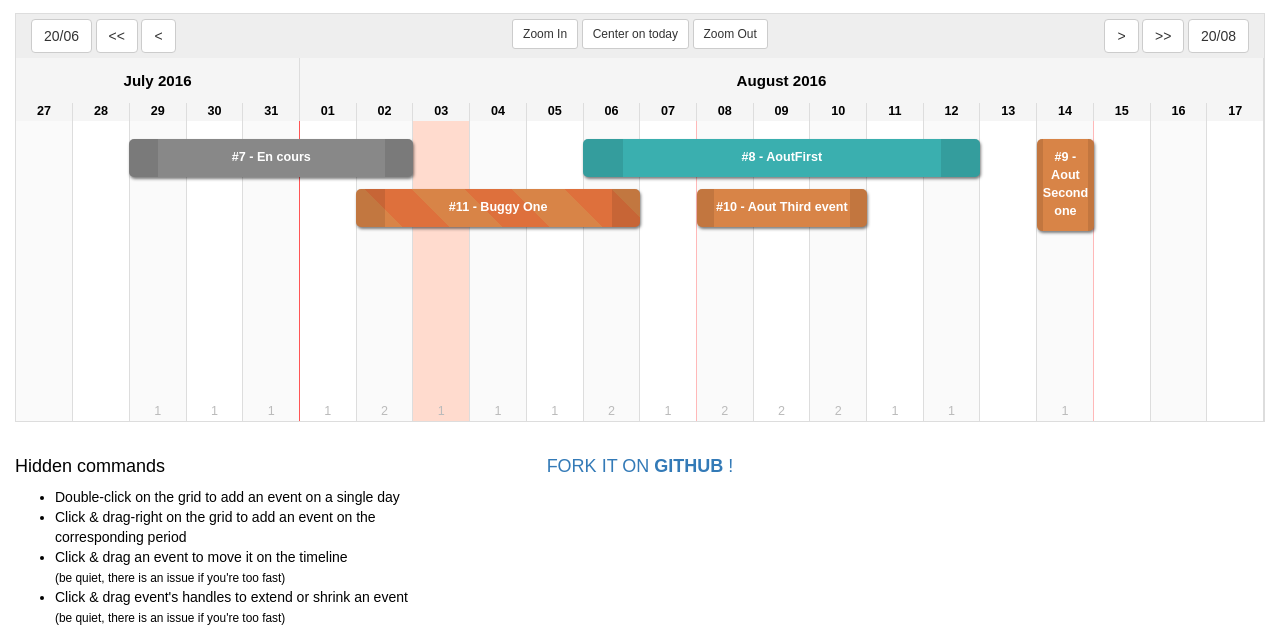
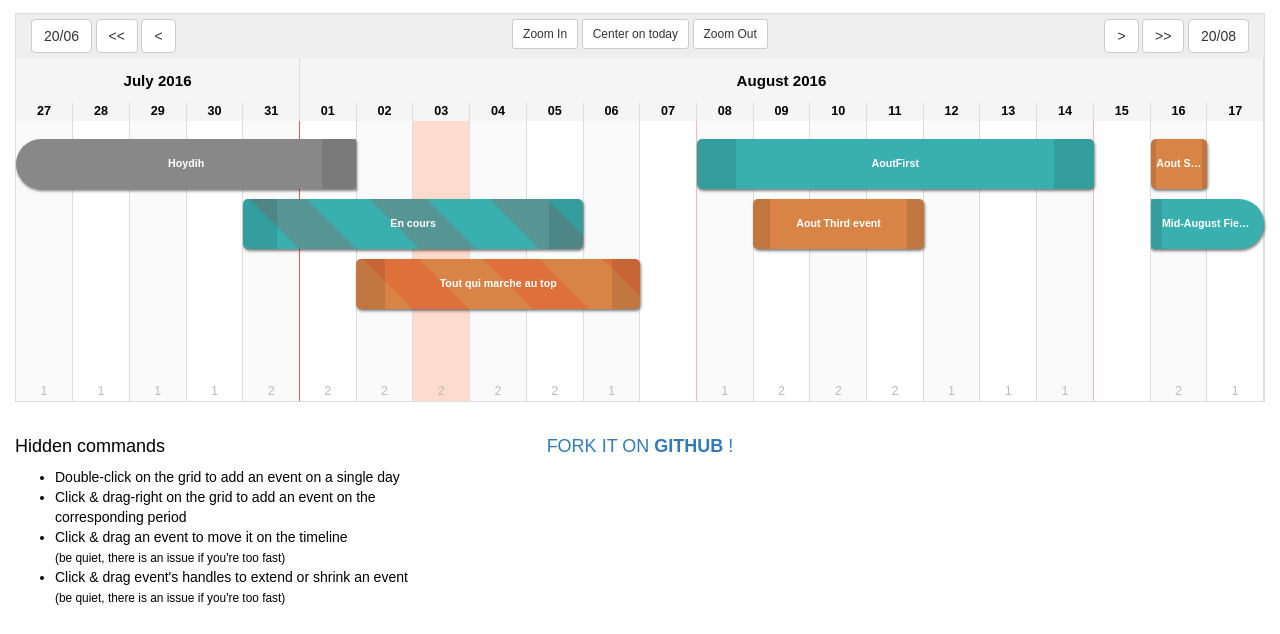
Before and after one commit to polosson/Plantt, a plain HTML site: page index.html in a window 1280 px wide. Shown: the part 75-709 px from the top of the page. Drawn offline with Linux system fonts and the light colour scheme.

Commit message:
Better calculation of the grid height (dynamic fit number of lines)

```diff
--- a/index.html
+++ b/index.html
@@ -83,14 +83,19 @@ var planttExample = angular.module("planttExample", ["plantt.module"]);
 
 planttExample.controller("planttExample", function($scope, $timeout){
 
-// Create the events list
+  // Basic settings (optional)
+  $scope.eventHeight = 50;  // Height of events elements in pixels
+  $scope.eventMargin = 10;  // Margin above events elements for spacing
+  $scope.nbLines     = 6;   // Maximum number of lines we can draw in timeline
+
+  // Create the events list
   $scope.events = [
     { id: 0,  title: "Event One",    type: 'normal', startDate: new Date(2016, 6-1, 21, 8), endDate: new Date(2016, 7-1, 4, 19) },
-    { id: 1,  title: "Wouzah",	     type: 'normal', startDate: new Date(2016, 7-1, 14, 8), endDate: new Date(2016, 7-1, 15, 19) },
+    { id: 1,  title: "Testing",	     type: 'normal', startDate: new Date(2016, 7-1, 14, 8), endDate: new Date(2016, 7-1, 15, 19) },
     { id: 2,  title: "Hoydih",       type: 'urgent', startDate: new Date(2016, 7-1, 21, 8), endDate: new Date(2016, 7-1, 25, 19) },
-    { id: 3,  title: "À cheval",     type: 'urgent', startDate: new Date(2016, 7-1, 21, 8), endDate: new Date(2016, 7-1, 24, 19) },
+    { id: 3,  title: "Another one",  type: 'urgent', startDate: new Date(2016, 7-1, 21, 8), endDate: new Date(2016, 7-1, 24, 19) },
     { id: 10, title: "It's now Bud", type: 'normal', startDate: new Date(2016, 7-1, 29, 8), endDate: new Date(2016, 8-1, 2, 19) },
-    { id: 11, title: "Aout First",   type: 'normal', startDate: new Date(2016, 8-1, 6, 8),  endDate: new Date(2016, 8-1, 12, 19) }
+    { id: 11, title: "Milestone 1",  type: 'normal', startDate: new Date(2016, 8-1, 6, 8),  endDate: new Date(2016, 8-1, 12, 19) }
   ];
 
   // Listen to the "daySelect" DOM event, to add a new event
@@ -119,7 +124,12 @@ planttExample.controller("planttExample", function($scope, $timeout){
 
 
 });</pre>
-			<h4>Recommandations</h4>
+		</div>
+
+	</section>
+	<section class="row">
+		<div class="col-md-12">
+			<h3>Documentation</h3>
 			<p>
 
 			</p>
--- a/js/example.js
+++ b/js/example.js
@@ -8,20 +8,25 @@
 var planttEx = angular.module("planttEx", ["plantt.module"]);
 
 planttEx.controller("planttExample", function($scope, $timeout){
+	// Basic settings (optional)
+	$scope.eventHeight	= 50;	// Height of events elements in pixels
+	$scope.eventMargin	= 10;	// Margin above events elements for spacing
+	$scope.nbLines		= 6;	// Maximum number of lines we can draw in timeline
 
 	// Create the events list
 	$scope.events = [
 		{ id: 1, title: 'Opps Lala', type: 'normal', startDate: new Date(2016, 6-1, 21, 8), endDate: new Date(2016, 7-1, 4, 19) },
 		{ id: 2, title: 'Wouzah', type: 'normal', startDate: new Date(2016, 7-1, 14, 8), endDate: new Date(2016, 7-1, 15, 19) },
-		{ id: 3, title: 'Hoydih', type: 'urgent', startDate: new Date(2016, 7-1, 21, 8), endDate: new Date(2016, 7-1, 25, 19) },
+		{ id: 3, title: 'Hoydih', type: 'urgent', startDate: new Date(2016, 7-1, 21, 8), endDate: new Date(2016, 8-1, 1, 19) },
 		{ id: 4, title: 'Surpuissant', type: 'urgent', startDate: new Date(2016, 7-1, 19, 8), endDate: new Date(2016, 7-1, 21, 19) },
 		{ id: 5, title: 'Gniuk', type: 'urgent', startDate: new Date(2016, 7-1, 17, 8), endDate: new Date(2016, 7-1, 22, 19) },
 		{ id: 6, title: 'Gnark Gnark Gnark Gnark Gnark Gnark Gnark', type: 'urgent', startDate: new Date(2016, 7-1, 17, 8), endDate: new Date(2016, 7-1, 18, 19) },
-		{ id: 7, title: 'En cours', type: 'normal', startDate: new Date(2016, 7-1, 29, 8), endDate: new Date(2016, 8-1, 2, 19) },
-		{ id: 8, title: 'AoutFirst', type: 'normal', startDate: new Date(2016, 8-1, 6, 8), endDate: new Date(2016, 8-1, 12, 19) },
-		{ id: 9, title: 'Aout Second one', type: 'urgent', startDate: new Date(2016, 8-1, 14, 8), endDate: new Date(2016, 8-1, 14, 19) },
-		{ id: 10, title: 'Aout Third event', type: 'urgent', startDate: new Date(2016, 8-1, 8, 8), endDate: new Date(2016, 8-1, 10, 19) },
-		{ id: 11, title: 'Buggy One', type: 'urgent', startDate: new Date(2016, 8-1, 2, 8), endDate: new Date(2016, 8-1, 6, 19) }
+		{ id: 7, title: 'En cours', type: 'normal', startDate: new Date(2016, 7-1, 31, 8), endDate: new Date(2016, 8-1, 5, 19) },
+		{ id: 8, title: 'AoutFirst', type: 'normal', startDate: new Date(2016, 8-1, 8, 8), endDate: new Date(2016, 8-1, 14, 19) },
+		{ id: 9, title: 'Aout Second one', type: 'urgent', startDate: new Date(2016, 8-1, 16, 8), endDate: new Date(2016, 8-1, 16, 19) },
+		{ id: 10, title: 'Aout Third event', type: 'urgent', startDate: new Date(2016, 8-1, 9, 8), endDate: new Date(2016, 8-1, 11, 19) },
+		{ id: 11, title: 'Tout qui marche au top', type: 'urgent', startDate: new Date(2016, 8-1, 2, 8), endDate: new Date(2016, 8-1, 6, 19) },
+		{ id: 12, title: 'Mid-August Fiesta', type: 'normal', startDate: new Date(2016, 8-1, 16, 8), endDate: new Date(2016, 8-1, 21, 19) }
 	];
 
 	// Listen to the "daySelect" DOM event, to add a new event
--- a/plantt-template.html
+++ b/plantt-template.html
@@ -34,19 +34,19 @@
 	<table>
 		<tbody>
 			<tr>
-				<td ng-repeat="day in enumDays" title="{{day.title}}"
+				<td ng-repeat="day in enumDays" title="{{day.title}}" height="{{gridHeight}}"
 					ng-class="{'today': day.today, 'sunday': day.date.getDay() === 0, 'month': day.isLastOfMonth}">
 					<span ng-show="day.nbEvents > 0">{{day.nbEvents}}</span>
 				</td>
 			</tr>
 		</tbody>
 	</table>
-	<event ng-repeat="ev in renderedEvents" event-id="{{ev.id}}" title="{{ev.title}}"
+	<event ng-repeat="ev in renderedEvents" event-id="{{ev.id}}" title="#{{ev.id}} - {{ev.title}}"
 		   ng-style="ev.locScale"
 		   ng-class="[ev.extraClasses]">
 		<handle class="leftHandle"  event-id="{{ev.id}}" handle-side="left"></handle>
 		<handle class="rightHandle" event-id="{{ev.id}}" handle-side="right"></handle>
-		<label>#{{ev.id}} - {{ev.title}}</label>
+		<label>{{ev.title}}</label>
 	</event>
-	<eventhelper></eventhelper>
+	<eventhelper>New event</eventhelper>
 </div>
--- a/plantt.css
+++ b/plantt.css
@@ -98,13 +98,11 @@ scheduler .eventsContainer {
 /***** Scheduler events *****/
 scheduler event, scheduler eventhelper {
 	position: absolute;
-	text-align: center;
 	box-sizing: border-box;
+	height: 50px;
 	margin-top: 125px;
 	background-color: #46b8da;
-	color: #FFF;
 	padding: 0;
-	width: 61px;
 	border-radius: 5px;
 	box-shadow: 1px 2px 3px rgba(0,0,0,0.5);
 	z-index: 200;
@@ -130,9 +128,15 @@ scheduler event handle.rightHandle {
 }
 scheduler event label {
 	display: block;
-	padding: 10px 10%;
+	padding: 17px 10%;
+	text-align: center;
+	font-size: 8pt;
+	color: #FFF;
 	margin: 0;
 	cursor: move;
+	overflow: hidden;
+	white-space: nowrap;
+	text-overflow: ellipsis;
 }
 
 scheduler event.overLeft {
@@ -153,8 +157,8 @@ scheduler event.past {
 	background-color: #888 !important;
 }
 scheduler event.current {
-	background: linear-gradient(45deg, transparent, transparent 33px, rgba(255,0,0,0.15) 33px, rgba(255,0,0,0.15) 66px, transparent 66px, transparent);
-	background-size: 100px;
+	background: linear-gradient(45deg, transparent, transparent 40px, rgba(255,0,0,0.15) 40px, rgba(255,0,0,0.15) 80px, transparent 80px, transparent);
+	background-size: 120px;
 	background-position: 0 0;
 
 	-webkit-animation: animStripes 5s linear infinite;
@@ -168,11 +172,14 @@ scheduler eventhelper {
 	display: none;
 	top: 0;
 	width: 0;
-	height: 40px;
-	background: none;
+	background-color: #FFF;
 	border: 2px dashed red;
 	color: #555;
-	font-size: 0.8em;
+	text-align: center;
+	padding: 17px 0;
+	overflow: hidden;
+	white-space: nowrap;
+	text-overflow: ellipsis;
 }
 
 /***** Animations *****/
--- a/plantt.js
+++ b/plantt.js
@@ -58,15 +58,24 @@ angular.module('plantt.module', [])
 			restrict: 'E',							// DOM Element only : <scheduler></scheduler>
 			templateUrl: 'plantt-template.html',	// Load HTML template for the view
 			link: function(scope){
-				scope.eventHeightBase  = 40 + 10;									// Estimated mean of the height of events
+				// Create the list of events variable, if not present in the app controller
+				if (!scope.events)
+					scope.events = [];
+				// Options that can be overwritten in app controller
+				if (!scope.eventHeight)
+					scope.eventHeight	= 50;				// Height of events elements in pixels
+				if (!scope.eventMargin)
+					scope.eventMargin	= 10;				// Margin above events elements for spacing
+				if (!scope.nbLines)
+					scope.nbLines		= 5;				// Maximum number of lines we can draw in timeline
+				scope.nbLines += 1;							// With one line more to be safe
+				// View essentials
 				scope.currDate   = addDaysToDate(new Date(), 0);					// Today's date
 				scope.viewStart  = addDaysToDate(angular.copy(scope.currDate), -7);	// Firt day to display in view. Default: today minus 7 days
 				scope.viewEnd	 = addDaysToDate(angular.copy(scope.currDate), 14);	// Last day to display in view. Default: today plus 14 days
-				if (!scope.events)
-					scope.events = [];												// Create the list of events variable, if not present in the app controller
 
 				/**
-				 * Common function to relay errors elsewhere (todo)
+				 * Common function to relay errors elsewhere (@todo)
 				 *
 				 * @param {STRING} lvl The level of the error (0 = Fatal; 1 = Warning; 2 = Notice, 3 = Info)
 				 * @param {STRING} msg The message to show
@@ -96,14 +105,14 @@ angular.module('plantt.module', [])
 					scope.renderedEvents  = [];		// Empty the rendered events list
 
 					// First Loop: on all view's days, to define the grid
-					var lastMonth = -1, monthNumDays = 1, nbMonths = 0, nbLines = 10;
+					var lastMonth = -1, monthNumDays = 1, nbMonths = 0;
 					for (var d = 0; d <= scope.viewPeriod; d++) {
 						var dayDate = addDaysToDate(angular.copy(scope.viewStart), d);
 						var today = (scope.currDate.getTime() === dayDate.getTime());
 						var isLastOfMonth = (daysInMonth(dayDate) === dayDate.getDate());
 
 						// Populate the lines filling
-						for (var l = 1; l <= nbLines; l++) {
+						for (var l = 1; l <= scope.nbLines; l++) {
 							scope.linesFill[l] = [];
 							for (var ld = 0; ld <= scope.viewPeriod; ld++)
 								scope.linesFill[l].push(false);
@@ -135,7 +144,7 @@ angular.module('plantt.module', [])
 						}
 					}
 
-					// Second loop: Filter and calculate the temp list events to be rendered
+					// Second loop: Filter and calculate the placement of all events to be rendered
 					angular.forEach(scope.events, function(evt){
 						var eStart	= evt.startDate.getTime(),
 							eEnd	= evt.endDate.getTime(),
@@ -198,12 +207,27 @@ angular.module('plantt.module', [])
 						evt.locScale = {
 							'left': offsetLeft+'px',
 							'width': (eventWidth - (daysExceed * scope.cellWidth))+'px',
-							'top': (evt.line * scope.eventHeightBase)+'px'
+							'top': (evt.line * (scope.eventHeight + scope.eventMargin))+'px',
+							'height': scope.eventHeight+'px'
 						};
 
 						// Store the event in the temp list
 						scope.renderedEvents.push(angular.copy(evt));
 					});
+
+
+					// Calculate the view height to fit the elements (with margins)
+					var gridMarginBottom = 40;			// Margin to apply at the bottom of grid, below last line
+					var filledLines = 0;
+					for (var l = 1; l <= scope.nbLines; l++) {
+						for (var ld = 0; ld <= scope.viewPeriod; ld++) {
+							if (scope.linesFill[l][ld] !== false) {
+								filledLines += 1;
+								break;
+							}
+						}
+					}
+					scope.gridHeight = ((filledLines+1) * (scope.eventHeight + scope.eventMargin)) + gridMarginBottom;
 				};
 
 				// Call the renderer for the first time
@@ -318,13 +342,14 @@ angular.module('plantt.module', [])
 		return {
 			restrict: 'E',
 			link: function(scope, element) {
+
+				// Click-drag on grid emits the event "periodSelect" to all other scopes
 				var eventHelper = $document.find('eventhelper');
 				var dragInit = false, startWidth = 0, selStart = null, selEnd   = null;
-
-				// Click-drag on grid emits the event "periodSelect" to all other scopes
 				element.bind('mousedown', grabGridStart);
 				element.bind('mousemove', grabGridMove);
 				element.bind('mouseup',   grabGridEnd);
+
 				function grabGridStart (e){
 					e.preventDefault(); e.stopPropagation();
 					var dayInView = Math.floor(e.layerX / scope.cellWidth);
@@ -366,12 +391,6 @@ angular.module('plantt.module', [])
 		return {
 			restrict: 'E',
 			link: function(scope, element) {
-				var gridMarginBottom = 50;				// Margin to apply between lowest event and the bottom of grid
-
-				// Extends the view vertically to fit the elements (with margin)
-				var gridHeight = gridMarginBottom + (scope.renderedEvents.length * scope.eventHeightBase);
-				$document.find('tbody').find('td').css('height', gridHeight+'px');
-
 				// Double-click on a cell of the grid emits the event "dayselect" to all other scopes
 				element.bind('dblclick', function(e){
 					e.preventDefault();
```
